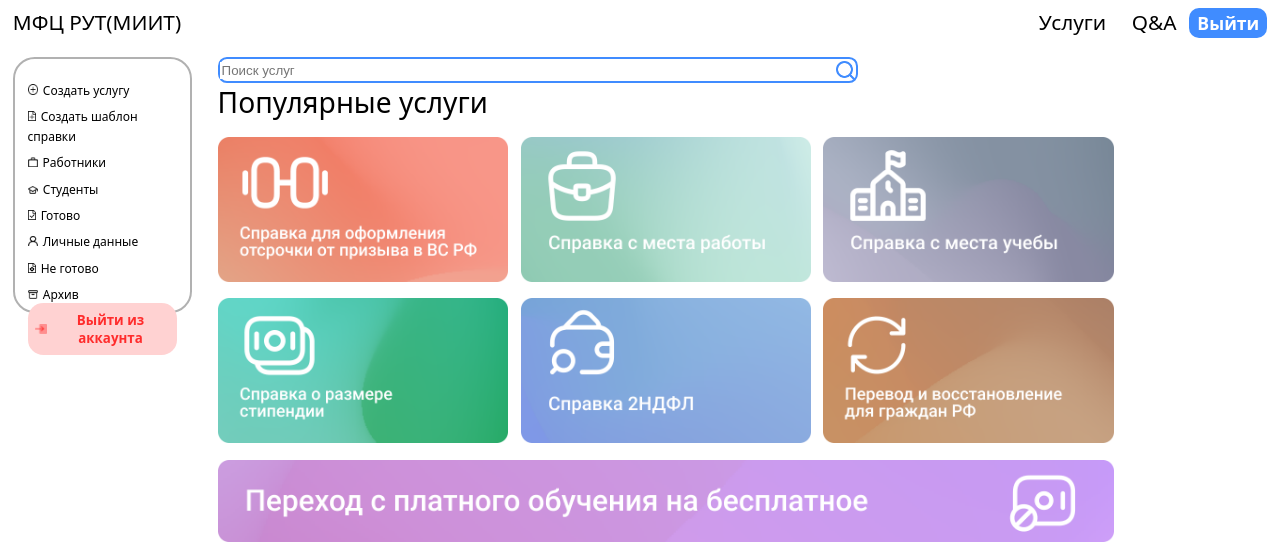
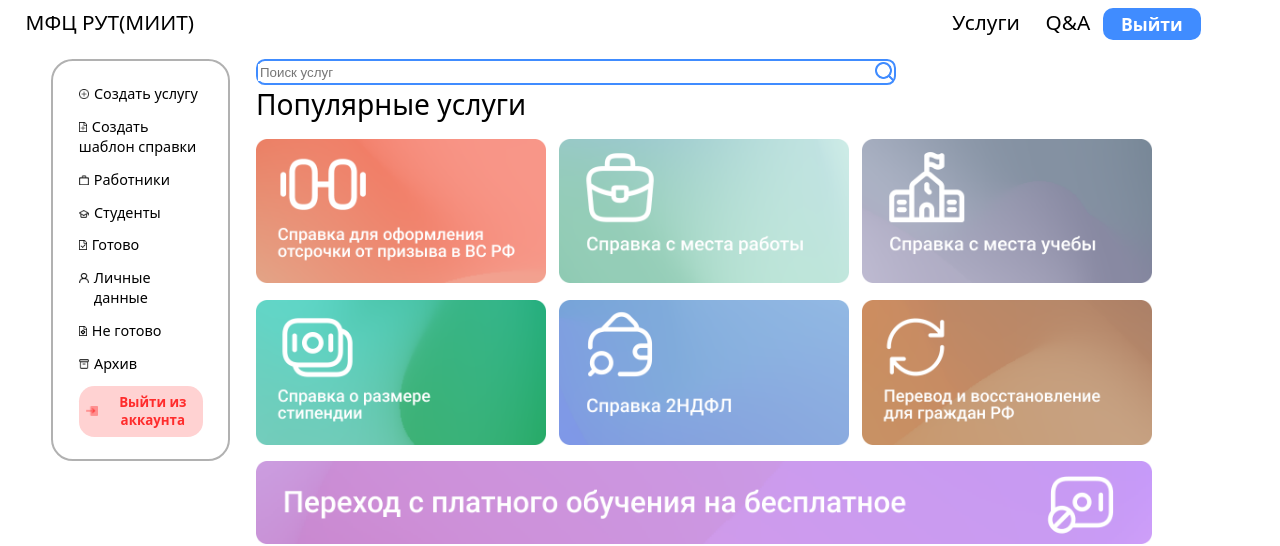
Before and after one commit to konstasya4/MFC, a React (Create React App) app: page /mainUser in a window 1280 px wide. Shown: the top 546 px of the page. Built offline with nearby package versions, Linux system fonts and the light colour scheme; no server answers; sample sign-in values are in the browser's storage.

Commit message:
Fixed navigation bars

```diff
--- a/src/components/Navbar/header/AdminNavbar.jsx
+++ b/src/components/Navbar/header/AdminNavbar.jsx
@@ -15,12 +15,12 @@ return (
   <div className="page_header">
   <nav className="nav">
     <ul className="header-ul">
-      <div className="left-text">
+      <div className="left-text left-text-auth">
         <li className="text">
           <Link to="/admin">МФЦ РУТ(МИИТ)</Link>
         </li>
       </div>
-      <div className="right-text">
+      <div className="right-text right-text-auth">
         <li className="text">
           <Link to="/statements">Услуги</Link>
         </li>
--- a/src/components/Navbar/header/NotUserNavbar.jsx
+++ b/src/components/Navbar/header/NotUserNavbar.jsx
@@ -12,7 +12,7 @@ const logout= ()=>{
     localStorage.removeItem('role')
 }
 return (
-  <div className="page_header">
+  <div className="page_header page-header-no-auth">
     <nav className="nav">
       <ul className="header-ul">
         <div className="left-text">
@@ -20,7 +20,7 @@ return (
             МФЦ РУТ(МИИТ)
           </li>
         </div>
-        <div className="right-text">
+        <div className="right-text right-text-no-auth">
           <li className="text">
             <Link to="/main">Услуги</Link>
           </li>
--- a/src/components/Navbar/header/ServicesNotUserNavbar.jsx
+++ b/src/components/Navbar/header/ServicesNotUserNavbar.jsx
@@ -32,7 +32,7 @@ function ServicesNotUserNavbar() {
     <div className="page_header">
       <nav className="nav">
         <ul className="header-ul">
-          <div className="left-text">
+          <div className="left-text left-text-no-auth">
             <li className="text">
               МФЦ РУТ(МИИТ)
             </li>
@@ -55,7 +55,7 @@ function ServicesNotUserNavbar() {
               <Link to="/question">Где получить услуги</Link>
             </li>
           </div>
-          <div className="right-text">
+          <div className="right-text right-text-no-auth">
             <li className="text">
               <Link to="/main">Услуги</Link>
             </li>
--- a/src/components/Navbar/header/ServicesUserNavbar.jsx
+++ b/src/components/Navbar/header/ServicesUserNavbar.jsx
@@ -38,7 +38,7 @@ function ServicesUserNavbar() {
     <div className="page_header">
       <nav className="nav">
         <ul className="header-ul">
-          <div className="left-text">
+          <div className="left-text left-text-auth">
             <li className="text">МФЦ РУТ(МИИТ)</li>
           </div>
           <div className="center-text">
@@ -61,7 +61,7 @@ function ServicesUserNavbar() {
               <Link to="/questionUser">Где получить услуги</Link>
             </li>
           </div>
-          <div className="right-text">
+          <div className="right-text right-text-auth">
             <li className="text">
               <Link to="/mainUser">Услуги</Link>
             </li>
--- a/src/components/Navbar/header/UserNavbar.jsx
+++ b/src/components/Navbar/header/UserNavbar.jsx
@@ -16,12 +16,12 @@ return (
   <div className="page_header">
     <nav className="nav">
       <ul className="header-ul">
-        <div className="left-text">
+        <div className="left-text left-text-auth">
           <li className="text">
             МФЦ РУТ(МИИТ)
           </li>
         </div>
-        <div className="right-text">
+        <div className="right-text right-text-auth">
           <li className="text">
             <Link to="/mainUser">Услуги</Link>
           </li>
--- a/src/components/Navbar/leftNavbar/UserLeftNavbar.jsx
+++ b/src/components/Navbar/leftNavbar/UserLeftNavbar.jsx
@@ -23,17 +23,17 @@ const {isRole, setIsRole} = useContext(RoleContext);
             <ul className="ul-left">
               <li className="li-left">
               <img className="img-nav" src={StudentOrderedServices} />
-                <a href="#issuanceOfCertificates">Заказанные услуги</a>
+                <Link to="/status">Заказанные услуги</Link>
               </li>
               <li className="li-left">
               <img className="img-nav" src={PersonalData} />
-                <a href="#formsForEmployees">Личные данные</a>
+              <Link to="/account">Личные данные</Link>
               </li>
               <li className="li-left">
               <img className="img-nav" src={Done} />
-                <a href="#formsForStudents">Готовые услуги</a>
+                <Link to="/doneServices">Готовые услуги</Link>
               </li>
-              <li className="li-left">
+              <li className="li-btn-left">
               <Link to="/main"><button onClick={logout} className="btn-left"><img src={OutButton}/>Выйти из аккаунта</button></Link>
               </li>
             </ul>
--- a/src/components/Navbar/leftNavbar/UserServicesNavbar.jsx
+++ b/src/components/Navbar/leftNavbar/UserServicesNavbar.jsx
@@ -34,7 +34,7 @@ const {isRole, setIsRole} = useContext(RoleContext);
               <img className="img-nav" src={Certificate} />
                 <a href="#translationAndRestoration">Перевод и восстановление</a>
               </li>
-              <li className="li-left">
+              <li className="li-btn-left">
               <Link to="/main"><button onClick={logout} className="btn-left"><img src={OutButton}/>Выйти из аккаунта</button></Link>
               </li>
             </ul>
--- a/src/styles/LeftNavbarStyle.css
+++ b/src/styles/LeftNavbarStyle.css
@@ -4,17 +4,18 @@
   border: 0.2vw solid #B1B1B1;
   border-radius: 1.7vw;
   width: max-content;
-  margin-left: 1vw;
-  height: 20vw;
+  margin-left: 4vw;
+  min-height: 20vw;
   /* padding: 0 1vw; */
-  max-width: 14vw;
+  width: 14vw;
   /* min-height: 18vw; */
 }
 
 .ul-left {
+  flex: 1;
   display: flex;
   flex-direction: column;
-  margin: 1vw;
+  /* margin: 1vw; */
   list-style: none;
   padding: 0;
 }
@@ -24,18 +25,29 @@
   text-decoration: none;
   font-family: system-ui, -apple-system, BlinkMacSystemFont, 'Segoe UI', Roboto, Oxygen, Ubuntu, Cantarell, 'Open Sans', 'Helvetica Neue', sans-serif;
   font-weight: 500;
-  font-size: 0.75em;
+  font-size: 0.9em;
 }
 
 .li-left {
-  margin: 0.5vw 0 0 0;
+  margin: 0.5vw 1vw;
+  padding: 0 1vw;
   display: flex;
   align-items: center;
   /* justify-content: center; */
+}
+/* .ul-left> li:last-child {
+  margin-top: auto;
+} */
+.li-btn-left{
+  width: 100%;
+  margin: auto 0 0 0;
+  display: flex;
+  align-items: center;
+  justify-content: center;
 
 }
-.ul-left > li:last-child {
-  margin-top: auto;
+.li-btn-left a{
+  text-decoration: none;
 }
 
 .btn-div-left {
@@ -45,8 +57,10 @@
 }
 
 .btn-left {
+  /* flex: 1; */
+
   display: flex;
-  justify-content: center;
+  justify-content:center;
   background-color: #FFD2D2;
   color: #FF2C2C;
   /* width: 90%; */
@@ -58,10 +72,11 @@
   font-weight: 600;
   cursor: pointer;
   margin-top: auto;
+  margin-bottom: 0;
 }
 
 .btn-left img {
-  margin-right: 5px;
+  margin-right: 1vw;
   max-width: 0.9vw;
   max-height: 0.8vw;
 }
--- a/src/styles/NavbarStyle.css
+++ b/src/styles/NavbarStyle.css
@@ -6,7 +6,7 @@
 .btn-navbar{
   /* margin-top: 1vh; */
   margin-right: 1vw;
-  padding: 3px 8px;
+  padding: 0.3vw 1.4vw;
   background-color: #408CFF;
   color: white ;
 
@@ -43,6 +43,18 @@
   width: 100%;
   max-height: 50vw;
   margin-top: 1vh;
+}
+.right-text-auth{
+margin-right: 5.2vw;
+}
+.right-text-no-auth{
+margin-right: 1vw;
+}
+.left-text-auth{
+margin-left: 1vw;
+}
+.left-text-no-auth{
+margin-left: 1vw;
 }
 .text a{
   color: black;
```
